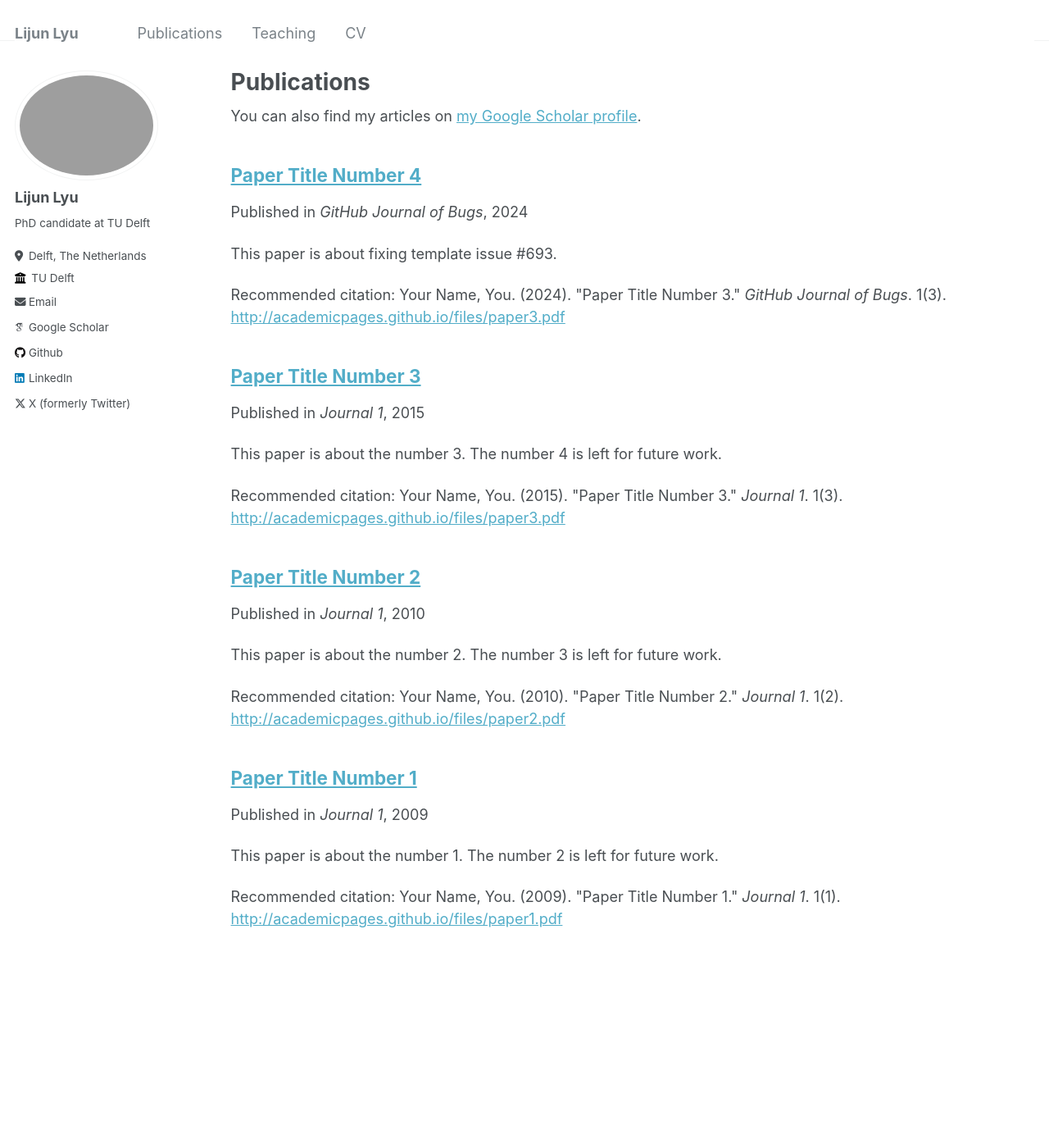
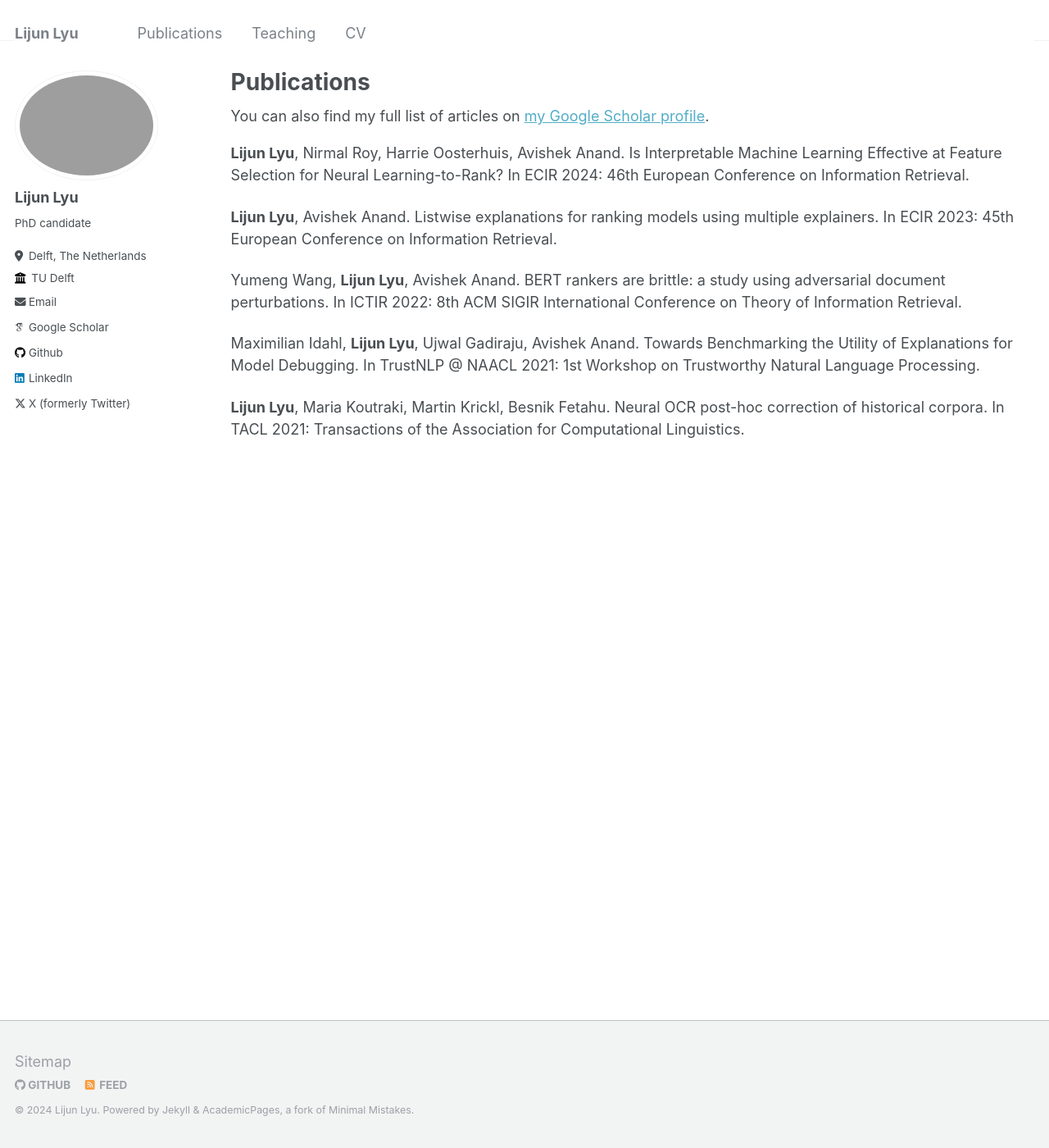
Before and after one commit to GarfieldLyu/GarfieldLyu.github.io, a Jekyll site: the page built from _pages/publications.md, in a window 1280 px wide and 1400 px high. Shown: the whole window at 82% size. Built offline with Jekyll 4.4.1, drawn with Linux system fonts in a browser that asks for light colours; some web fonts are replaced.

Commit message:
Add publication.

```diff
--- a/_config.yml
+++ b/_config.yml
@@ -24,7 +24,7 @@ author:
   avatar           : "Lijun_Lyu.jpg"
   name             : "Lijun Lyu"
   pronouns         : # example: "she/her"
-  bio              : "PhD candidate at TU Delft"
+  bio              : "PhD candidate"
   location         : "Delft, The Netherlands"
   employer         : "TU Delft"
   uri              : # URL
--- a/_pages/publications.md
+++ b/_pages/publications.md
@@ -6,11 +6,16 @@ author_profile: true
 ---
 
 {% if site.author.googlescholar %}
-  <div class="wordwrap">You can also find my articles on <a href="{{site.author.googlescholar}}">my Google Scholar profile</a>.</div>
+  <div class="wordwrap">You can also find my full list of articles on <a href="{{site.author.googlescholar}}">my Google Scholar profile</a>.</div>
 {% endif %}
 
-{% include base_path %}
+**Lijun Lyu**, Nirmal Roy, Harrie Oosterhuis, Avishek Anand. Is Interpretable Machine Learning Effective at
+Feature Selection for Neural Learning-to-Rank? In ECIR 2024: 46th European Conference on Information Retrieval.
 
-{% for post in site.publications reversed %}
-  {% include archive-single.html %}
-{% endfor %}
+**Lijun Lyu**, Avishek Anand. Listwise explanations for ranking models using multiple explainers. In ECIR 2023: 45th European Conference on Information Retrieval.
+
+Yumeng Wang, **Lijun Lyu**, Avishek Anand. BERT rankers are brittle: a study using adversarial document perturbations. In ICTIR 2022:  8th ACM SIGIR International Conference on Theory of Information Retrieval.
+
+Maximilian Idahl, **Lijun Lyu**, Ujwal Gadiraju, Avishek Anand. Towards Benchmarking the Utility of Explanations for Model Debugging. In TrustNLP @ NAACL 2021: 1st Workshop on Trustworthy Natural Language Processing.
+
+**Lijun Lyu**, Maria Koutraki, Martin Krickl, Besnik Fetahu. Neural OCR post-hoc correction of historical corpora. In TACL 2021: Transactions of the Association for Computational Linguistics.
```
Also changed, not shown: _pages/about.md (+3 -2 lines).
